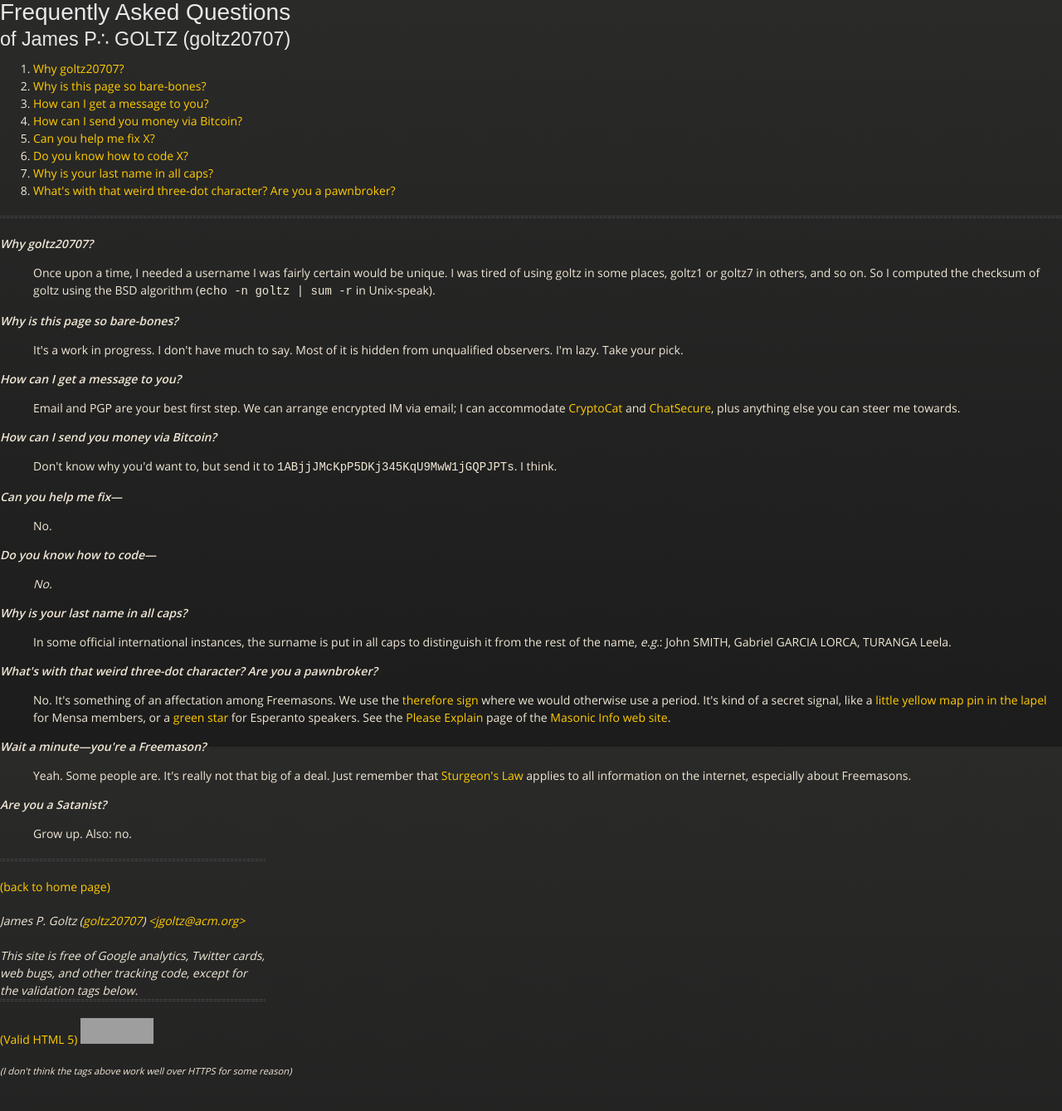
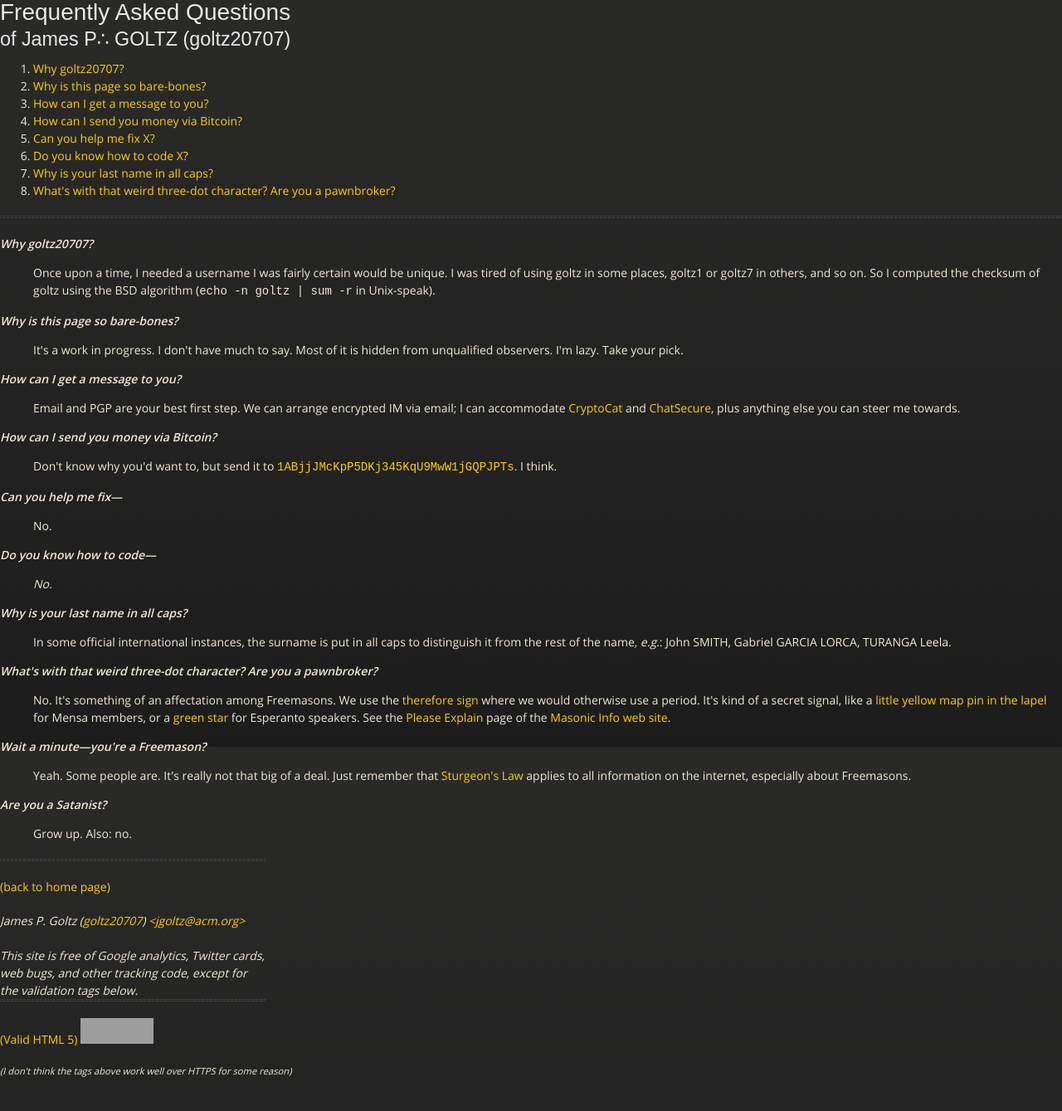
Before and after one commit to goltz20707/goltz20707.github.io, a Jekyll site: the page built from FAQ.html, in a window 1280 px wide. Shown: the whole page at 83% size. Built offline with Jekyll 4.4.1, drawn with Linux system fonts in a browser that asks for light colours; grey boxes are pictures that could not be loaded.

Commit message:
Made Bitcoin address a link to blockchain.info.

```diff
--- a/FAQ.html
+++ b/FAQ.html
@@ -44,7 +44,7 @@ title: "goltz20707: FAQ"
 
       <dt id="bitcoin">How can I send you money via Bitcoin?</dt>
       <dd>Don't know why you'd want to, but send it to
-	<span class="bitcoin">1ABjjJMcKpP5DKj345KqU9MwW1jGQPJPTs</span>.
+	<span class="bitcoin"><a href="https://blockchain.info/address/1ABjjJMcKpP5DKj345KqU9MwW1jGQPJPTs">1ABjjJMcKpP5DKj345KqU9MwW1jGQPJPTs</a></span>.
 	I think.</dd>
 
       <dt id="fix_this">Can you help me fix&mdash;</dt>
```
